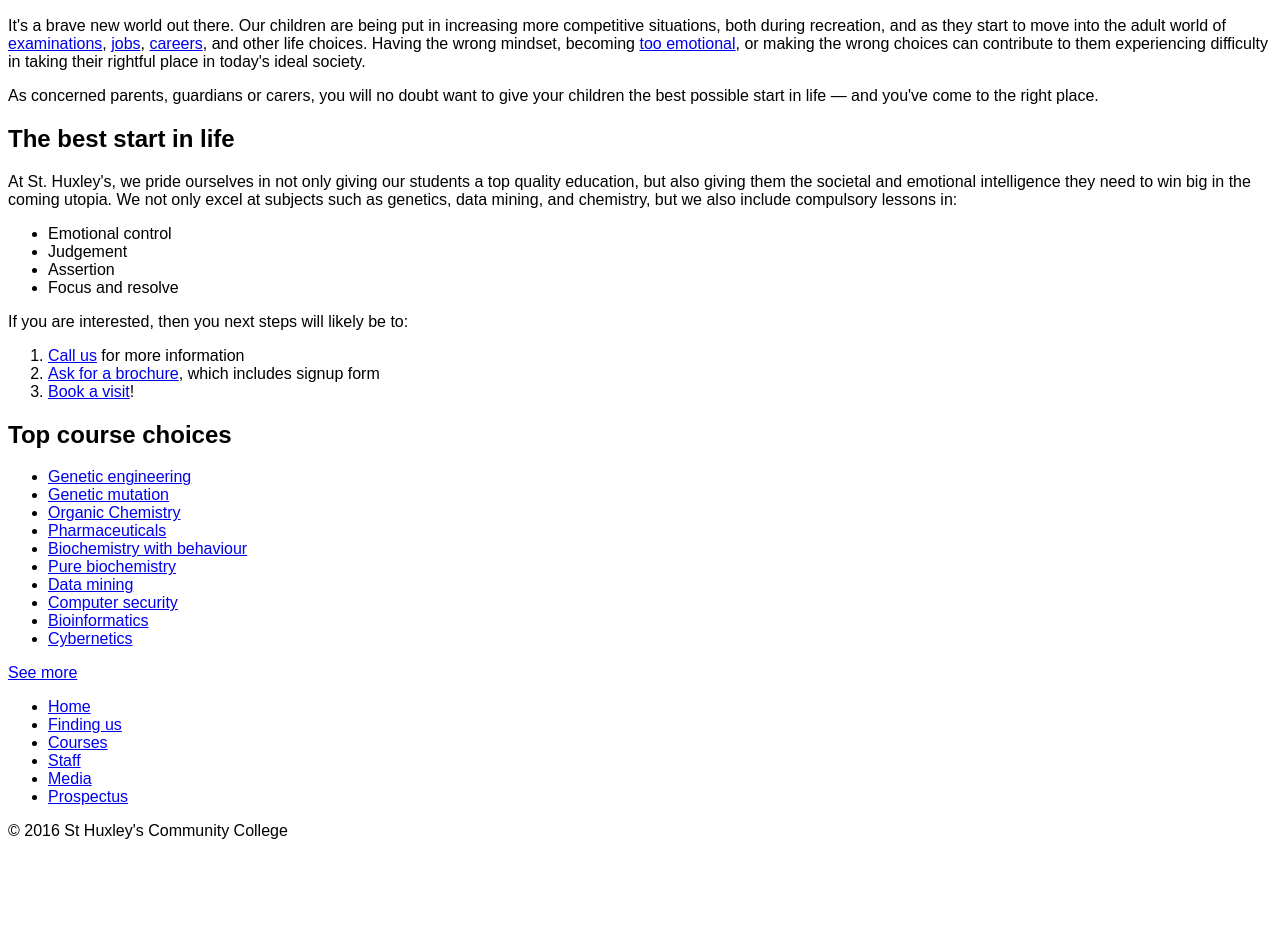
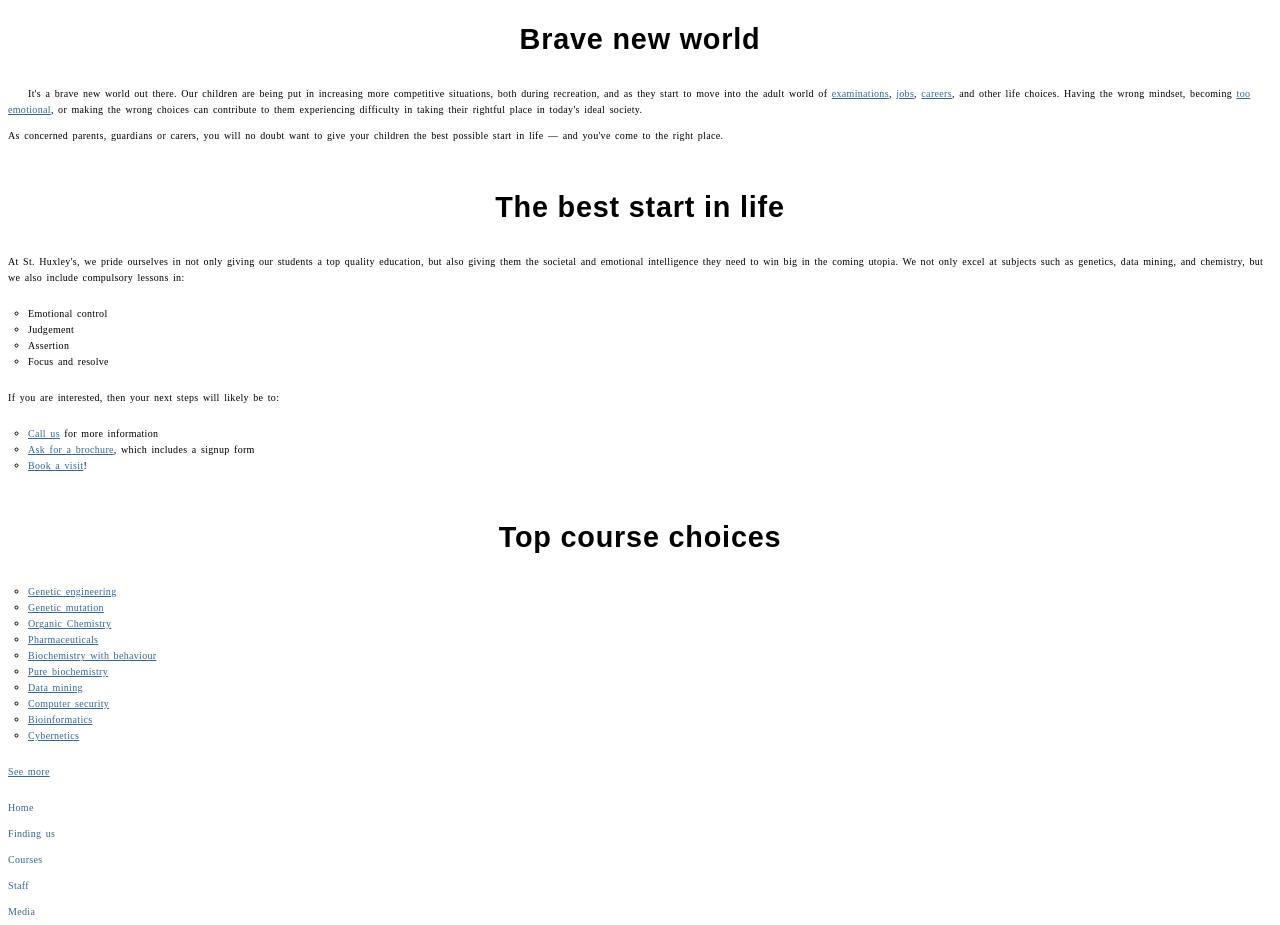
Before and after one commit to Sukhjitkaurbhamra01/webdevelopment-Sukhjeet-kaur, a plain HTML site: page assignment3/part3/index(2).html in a window 1280 px wide. Shown: the part 111-1036 px from the top of the page. Before the commit the page ends 967 px from the top, so only its background shows below. Drawn offline with Linux system fonts and the light colour scheme; files that its build step writes are made by us from their sources; a web font is replaced by a local one.

Commit message:
first commit

```diff
--- a/assignment3/part3/index(2).html
+++ b/assignment3/part3/index(2).html
@@ -1,10 +1,3 @@
-<!--
-	Name: Bhamra Sukhjeet Kaur
-	File: Assignment3.html
-	Date: 23 February 2024
-	Description: With a simple style and excellent design, this HTML code creates a stylish profile page for Jane Doe,
-  a web developer. It has a professional-looking contact information section and a brief introduction.
--->
 <!DOCTYPE html>
 <html lang="en-US">
 <head>
@@ -12,6 +5,106 @@
   <meta name="viewport" content="width=device-width">
   <title>St Huxley's Community College</title>
   <link href="style.css" type="text/css" rel="stylesheet">
+  <style>
+    /* Font Styles */
+    @font-face {
+      font-family: 'SerifFont';
+      src: url('path_to_serif_font.woff2') format('woff2'),
+           url('path_to_serif_font.woff') format('woff');
+    }
+
+    @font-face {
+      font-family: 'SansSerifFont';
+      src: url('path_to_sans_serif_font.woff2') format('woff2'),
+           url('path_to_sans_serif_font.woff') format('woff');
+    }
+
+    body {
+      font-family: 'SerifFont', serif;
+      font-size: 10px;
+      line-height: 1.6;
+    }
+
+    h1, h2, h3, h4, h5, h6 {
+      font-family: 'SansSerifFont', sans-serif;
+      text-align: center;
+    }
+
+    h1 {
+      font-size: 2.4rem;
+      letter-spacing: 0.1rem;
+    }
+
+    h2 {
+      font-size: 1.8rem;
+      letter-spacing: 0.05rem;
+      margin-top: 40px;
+    }
+
+    p, ul, ol {
+      letter-spacing: 0.02rem;
+      word-spacing: 0.1rem;
+    }
+
+    section > h2:first-child + p {
+      text-indent: 20px;
+    }
+
+    /* Link Styles */
+    a {
+      text-decoration: underline;
+      color: #336699;
+    }
+
+    a:visited {
+      color: #663366;
+    }
+
+    a:focus, a:hover {
+      text-decoration: none;
+    }
+
+    a:focus {
+      outline: none;
+    }
+
+    a:active {
+      color: #990000;
+    }
+
+    /* List Styles */
+    ul, ol {
+      margin-top: 20px;
+      margin-bottom: 20px;
+      padding-left: 20px;
+    }
+
+    li {
+      line-height: 1.6;
+      list-style-type: circle;
+    }
+
+    /* Navigation Menu Styles */
+    nav ul {
+      list-style-type: none;
+      padding: 0;
+      margin: 20px 0;
+    }
+
+    nav li {
+      margin-bottom: 10px;
+    }
+
+    nav a {
+      color: #336699;
+      text-decoration: none;
+      display: block;
+    }
+
+    nav a:hover {
+      color: #663366;
+    }
+  </style>
 </head>
 <body>
 
@@ -37,11 +130,11 @@
     <li>Focus and resolve</li>
   </ul>
 
-      <p>If you are interested, then you next steps will likely be to:</p>
+  <p>If you are interested, then your next steps will likely be to:</p>
 
   <ol>
     <li><a href="#">Call us</a> for more information</li>
-        <li><a href="#">Ask for a brochure</a>, which includes signup form</li>
+    <li><a href="#">Ask for a brochure</a>, which includes a signup form</li>
     <li><a href="#">Book a visit</a>!</li>
   </ol>
 </section>
```
Lines whose indentation alone changed are shown as unchanged.
